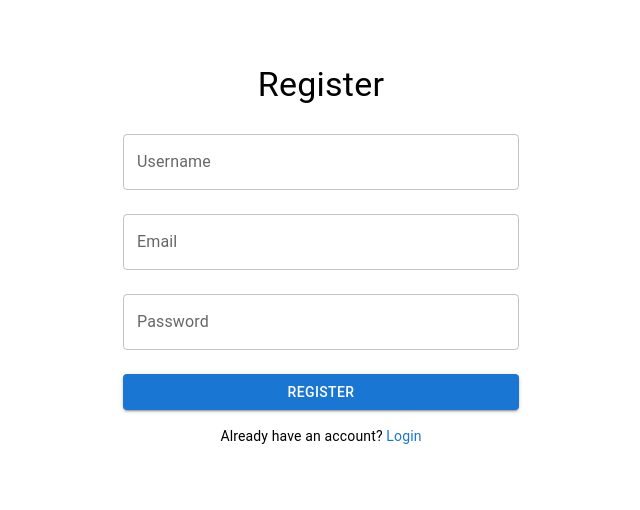
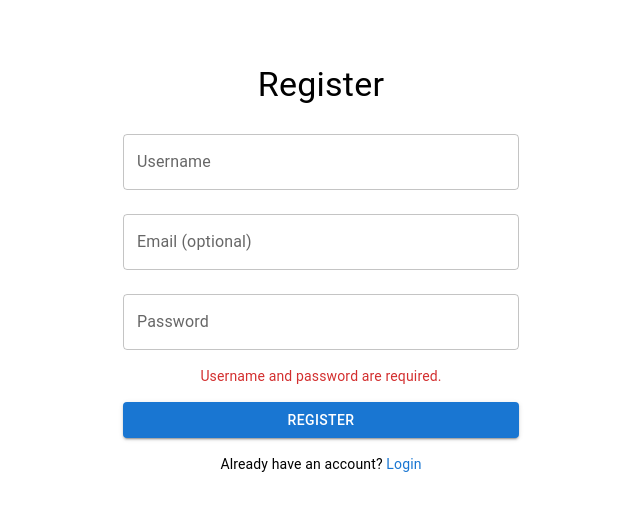
Before and after one commit to deadpool750/pharmacy, a React (Create React App) app in the folder pharmacy/: page /register in a window 1280 px wide. Both pictures are taken after a click on the button "REGISTER". Shown: the top 510 px of the page, without its empty margins (319-959 px from the left). Built offline with nearby package versions, Linux system fonts and the light colour scheme.

Commit message:
added working register screen

```diff
--- a/pharmacy/src/pages/Register.tsx
+++ b/pharmacy/src/pages/Register.tsx
@@ -1,4 +1,4 @@
-import React from 'react';
+import React, { useState } from 'react';
 import {
     Container,
     Typography,
@@ -6,41 +6,71 @@ import {
     Button,
     Box
 } from '@mui/material';
-import { Link } from 'react-router-dom';
-
-/**
- * Register Component
- *
- * This page provides a registration form for new users to create an account.
- *
- * Features:
- * - Input fields for username, email, and password
- * - Submit button to register the user (currently not connected to backend logic)
- * - Navigation link to the login page for existing users
- *
- * Behavior:
- * - Currently only renders the UI; does not yet handle form submission logic or validation
- *
- * Dependencies:
- * - React, MUI components for layout and styling
- * - React Router's `Link` for navigation to the login page
- */
-
+import { Link, useNavigate } from 'react-router-dom';
+import axios from '../api/axios';
 
 const Register: React.FC = () => {
+    const [username, setUsername] = useState('');
+    const [email, setEmail] = useState('');
+    const [password, setPassword] = useState('');
+    const [error, setError] = useState('');
+    const navigate = useNavigate();
+
+    const handleRegister = async () => {
+        setError('');
+        if (!username || !password) {
+            setError('Username and password are required.');
+            return;
+        }
+
+        try {
+            await axios.post('/users', {
+                username,
+                password
+            });
+            navigate('/login');
+        } catch (err: any) {
+            setError(err.response?.data?.message || 'Registration failed. Please try again.');
+            console.error(err);
+        }
+    };
+
     return (
         <Container maxWidth="xs">
             <Box sx={{ mt: 8 }}>
                 <Typography variant="h4" align="center" gutterBottom>
                     Register
                 </Typography>
-                <TextField label="Username" fullWidth margin="normal" />
-                <TextField label="Email" fullWidth margin="normal" />
-                <TextField label="Password" type="password" fullWidth margin="normal" />
-                <Button variant="contained" fullWidth sx={{ mt: 2 }}>
+                <TextField
+                    label="Username"
+                    fullWidth
+                    margin="normal"
+                    value={username}
+                    onChange={(e) => setUsername(e.target.value)}
+                />
+                <TextField
+                    label="Email (optional)"
+                    fullWidth
+                    margin="normal"
+                    value={email}
+                    onChange={(e) => setEmail(e.target.value)}
+                />
+                <TextField
+                    label="Password"
+                    type="password"
+                    fullWidth
+                    margin="normal"
+                    value={password}
+                    onChange={(e) => setPassword(e.target.value)}
+                />
+                {error && (
+                    <Typography color="error" variant="body2" align="center" sx={{ mt: 1 }}>
+                        {error}
+                    </Typography>
+                )}
+                <Button variant="contained" fullWidth sx={{ mt: 2 }} onClick={handleRegister}>
                     Register
                 </Button>
-
                 <Typography variant="body2" align="center" sx={{ mt: 2 }}>
                     Already have an account?{" "}
                     <Link to="/login" style={{ textDecoration: "none", color: "#1976d2" }}>
```
Also changed, not shown: 1 other file (tests, documents, lock files or other folders).
